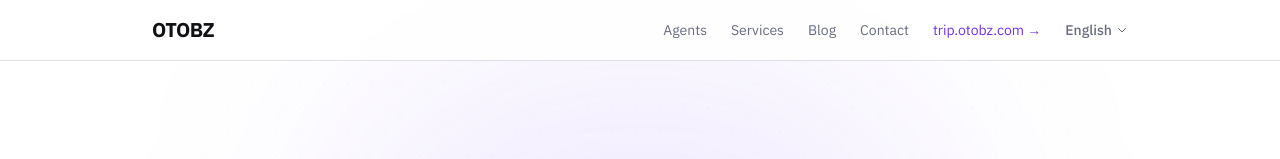
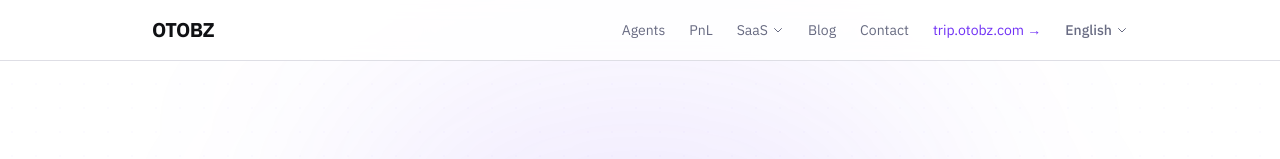
Before and after one commit to kgenots/otobz-com, a Next.js app: page /en in a window 1280 px wide. Shown: the top 159 px of the page. Built offline with nearby package versions, Linux system fonts and the light colour scheme.

Commit message:
feat(nav): Phase 0 — HeaderNav Agents/PnL/SaaS 추가 + responsive 검토
Agents anchor (#agents) replaced with /agents route link. New PnL
top-level link and SaaS dropdown exposing dashboard + otldr.
Mobile menu mirrors the same structure with a SaaS subgroup label.

```diff
--- a/src/components/HeaderNav.tsx
+++ b/src/components/HeaderNav.tsx
@@ -14,6 +14,11 @@ const LABELS: Record<Locale, string> = {
   fr: "Français",
 };
 
+const SAAS_PRODUCTS = [
+  { slug: "dashboard", label: "obot-dashboard" },
+  { slug: "otldr", label: "otldr" },
+] as const;
+
 function swapLocale(pathname: string, next: Locale): string {
   const parts = pathname.split("/");
   if (parts.length >= 2 && (LOCALES as readonly string[]).includes(parts[1])) {
@@ -25,6 +30,7 @@ function swapLocale(pathname: string, next: Locale): string {
 
 export default function HeaderNav({ locale }: { locale: Locale }) {
   const [open, setOpen] = useState(false);
+  const [saasOpen, setSaasOpen] = useState(false);
   const [mobileOpen, setMobileOpen] = useState(false);
   const pathname = usePathname();
   const router = useRouter();
@@ -39,8 +45,37 @@ export default function HeaderNav({ locale }: { locale: Locale }) {
     <>
       {/* Desktop nav */}
       <nav className="hidden sm:flex items-center gap-6 text-sm text-[#686b82]">
-        <a href={`/${locale}#agents`} className="hover:text-[#101114] transition-colors">{t("nav.agents", locale)}</a>
-        <a href={`/${locale}#service`} className="hover:text-[#101114] transition-colors">{t("nav.services", locale)}</a>
+        <a href={`/${locale}/agents`} className="hover:text-[#101114] transition-colors">{t("nav.agents", locale)}</a>
+        <a href={`/${locale}/pnl`} className="hover:text-[#101114] transition-colors">{t("nav.pnl", locale)}</a>
+        <div className="relative">
+          <button
+            onClick={() => setSaasOpen(!saasOpen)}
+            className="flex items-center gap-1 hover:text-[#101114] transition-colors"
+            aria-label={t("nav.saas", locale)}
+          >
+            <span>{t("nav.saas", locale)}</span>
+            <svg className="w-3 h-3" fill="none" stroke="currentColor" viewBox="0 0 24 24">
+              <path strokeLinecap="round" strokeLinejoin="round" strokeWidth={2} d="M19 9l-7 7-7-7" />
+            </svg>
+          </button>
+          {saasOpen && (
+            <>
+              <div className="fixed inset-0 z-40" onClick={() => setSaasOpen(false)} />
+              <div className="absolute right-0 mt-2 w-48 rounded-lg border border-[#dedee5] bg-white shadow-lg z-50 py-1">
+                {SAAS_PRODUCTS.map((p) => (
+                  <a
+                    key={p.slug}
+                    href={`/${locale}/saas/${p.slug}`}
+                    className="block w-full text-left px-4 py-2 text-sm text-[#686b82] hover:text-[#7132f5] hover:bg-[#7132f5]/5 transition-colors"
+                    onClick={() => setSaasOpen(false)}
+                  >
+                    {p.label}
+                  </a>
+                ))}
+              </div>
+            </>
+          )}
+        </div>
         <a href={`/${locale}/blog`} className="hover:text-[#101114] transition-colors">{t("nav.blog", locale)}</a>
         <a href={`/${locale}/contact`} className="hover:text-[#101114] transition-colors">{t("nav.contact", locale)}</a>
         <a href="https://trip.otobz.com" target="_blank" className="text-[#7132f5] hover:text-[#5741d8] transition-colors">
@@ -95,10 +130,21 @@ export default function HeaderNav({ locale }: { locale: Locale }) {
         {mobileOpen && (
           <>
             <div className="fixed inset-0 z-40 bg-white/80 backdrop-blur-sm" onClick={() => setMobileOpen(false)} />
-            <div className="absolute top-full right-0 mt-2 w-48 rounded-xl border border-[#dedee5] bg-white shadow-lg p-3 z-50">
+            <div className="absolute top-full right-0 mt-2 w-56 rounded-xl border border-[#dedee5] bg-white shadow-lg p-3 z-50">
               <div className="flex flex-col gap-1 text-sm">
-                <a href={`/${locale}#agents`} className="px-3 py-2 text-[#686b82] hover:text-[#101114] hover:bg-[#7132f5]/5 rounded-lg transition-colors" onClick={() => setMobileOpen(false)}>{t("nav.agents", locale)}</a>
-                <a href={`/${locale}#service`} className="px-3 py-2 text-[#686b82] hover:text-[#101114] hover:bg-[#7132f5]/5 rounded-lg transition-colors" onClick={() => setMobileOpen(false)}>{t("nav.services", locale)}</a>
+                <a href={`/${locale}/agents`} className="px-3 py-2 text-[#686b82] hover:text-[#101114] hover:bg-[#7132f5]/5 rounded-lg transition-colors" onClick={() => setMobileOpen(false)}>{t("nav.agents", locale)}</a>
+                <a href={`/${locale}/pnl`} className="px-3 py-2 text-[#686b82] hover:text-[#101114] hover:bg-[#7132f5]/5 rounded-lg transition-colors" onClick={() => setMobileOpen(false)}>{t("nav.pnl", locale)}</a>
+                <div className="px-3 py-1 text-xs uppercase tracking-wide text-[#9497a9]">{t("nav.saas", locale)}</div>
+                {SAAS_PRODUCTS.map((p) => (
+                  <a
+                    key={p.slug}
+                    href={`/${locale}/saas/${p.slug}`}
+                    className="px-5 py-2 text-[#686b82] hover:text-[#7132f5] hover:bg-[#7132f5]/5 rounded-lg transition-colors"
+                    onClick={() => setMobileOpen(false)}
+                  >
+                    {p.label}
+                  </a>
+                ))}
                 <a href={`/${locale}/blog`} className="px-3 py-2 text-[#686b82] hover:text-[#101114] hover:bg-[#7132f5]/5 rounded-lg transition-colors" onClick={() => setMobileOpen(false)}>{t("nav.blog", locale)}</a>
                 <a href={`/${locale}/contact`} className="px-3 py-2 text-[#686b82] hover:text-[#101114] hover:bg-[#7132f5]/5 rounded-lg transition-colors" onClick={() => setMobileOpen(false)}>{t("nav.contact", locale)}</a>
                 <a href="https://trip.otobz.com" target="_blank" className="px-3 py-2 text-[#7132f5] hover:text-[#5741d8] rounded-lg transition-colors" onClick={() => setMobileOpen(false)}>trip.otobz.com →</a>
```
